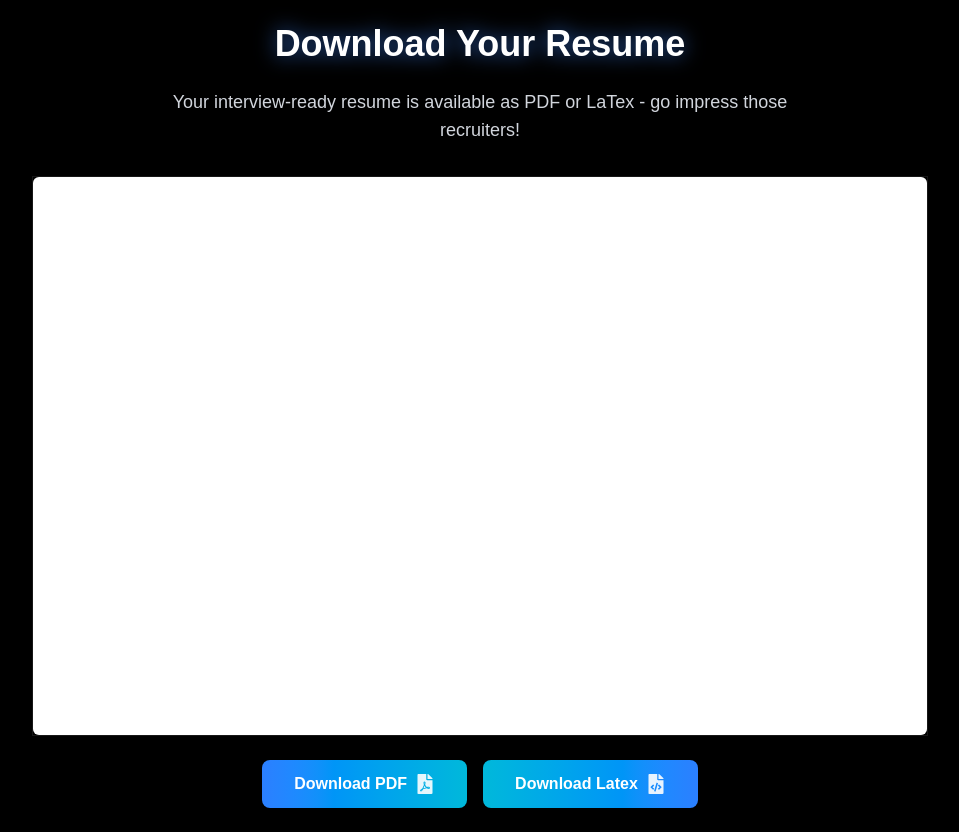
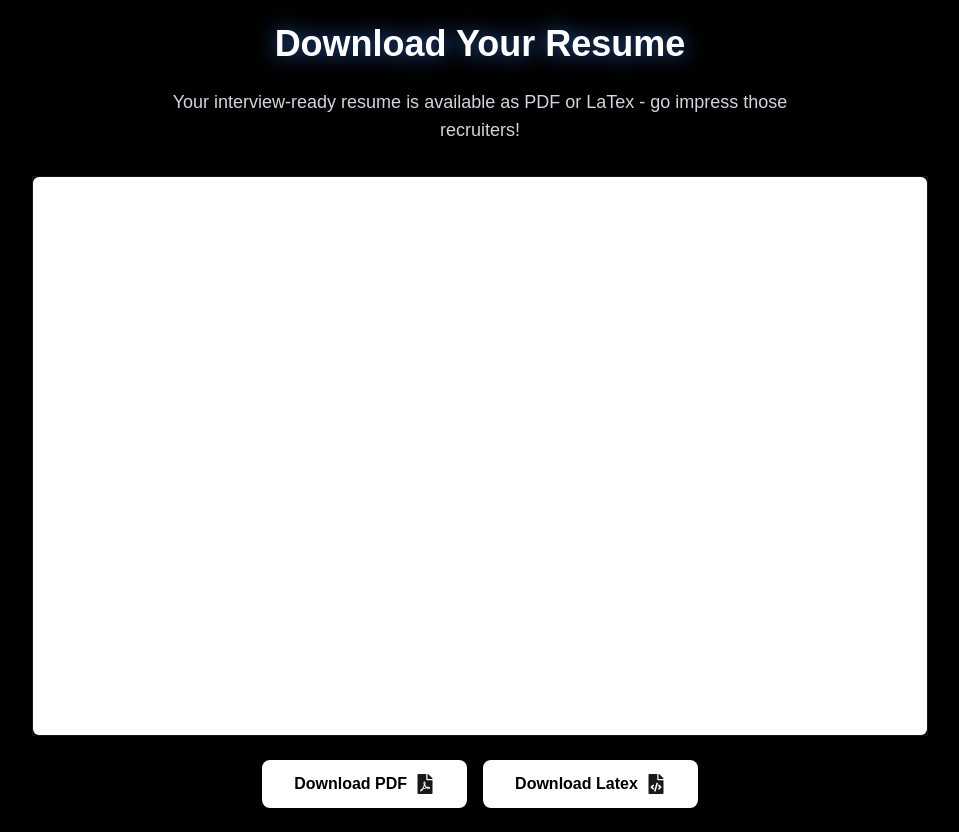
Before and after one commit to justintimejt/CrackdResume, a Next.js app: page /result in a window 1280 px wide. Shown: the whole page, without its empty margins (160-1119 px from the left). Built offline with nearby package versions, Linux system fonts and the light colour scheme; no server answers.

Commit message:
feat: styling on /result buttons

```diff
--- a/src/app/result/page.tsx
+++ b/src/app/result/page.tsx
@@ -3,6 +3,7 @@
 import { useEffect, useState, useMemo } from 'react';
 import { useSearchParams } from 'next/navigation';
 import { FaFilePdf, FaFileCode } from "react-icons/fa";
+import { SiOverleaf } from "react-icons/si";
 import { createClient } from '@supabase/supabase-js';
 
 
@@ -83,9 +84,16 @@ export default function ResultPage () {
                 {/*Download buttons*/}
                 <div className="mt-6 flex flex-wrap gap-4">
                     <a href={pdfUrl || '#'} download="resume.pdf">
-                        <button className="px-8 py-3 bg-gradient-to-r from-blue-500 to-cyan-500 text-white font-semibold rounded-lg shadow-lg hover:shadow-xl transition-all duration-300 hover:from-cyan-500 hover:to-blue-500 flex items-center gap-2">
+                        <button className="px-8 py-3 bg-gradient-to-r bg-white text-black font-semibold rounded-lg shadow-lg transition-all duration-300 flex items-center gap-2 hover:scale-105 transform hover:shadow-[0_0_20px_rgba(59,130,246,0.6)]">
                             Download PDF
                             <FaFilePdf className="h-5 w-5 opacity-90" />
+                        </button>
+
+                    </a>
+                    <a href={`data:text/plain;charset=utf-8,${encodeURIComponent(latex)}`} download="resume.tex">
+                        <button className="px-8 py-3 bg-gradient-to-r bg-white text-black font-semibold rounded-lg shadow-lg transition-all duration-300 flex items-center gap-2 hover:scale-105 transform hover:shadow-[0_0_20px_rgba(59,130,246,0.6)]">
+                            Download Latex
+                            <FaFileCode className="h-5 w-5 opacity-90" />
                         </button>
 
                     </a>
@@ -97,18 +105,13 @@ export default function ResultPage () {
                             target="_blank"
                             rel="noopener noreferrer"
                         >
-                            <button className="px-6 py-3 bg-green-600 text-white rounded-lg hover:bg-green-700">
+                            <button className="flex flex-wrap px-6 py-3 bg-gradient-to-r from-cyan-500 to-blue-500 text-white rounded-lg hover:from-blue-500 hover:to-cyan-500 font-semibold items-center gap-2 hover:scale-105 transform hover:shadow-[0_0_20px_rgba(59,130,246,0.6)]">
                                 Edit in Overleaf
+                                <SiOverleaf />
                             </button>
                         </a>
                     )}
-                    <a href={`data:text/plain;charset=utf-8,${encodeURIComponent(latex)}`} download="resume.tex">
-                        <button className="px-8 py-3 bg-gradient-to-r from-cyan-500 to-blue-500 text-white font-semibold rounded-lg shadow-lg hover:shadow-xl transition-all duration-300 hover:from-blue-500 hover:to-cyan-500 flex items-center gap-2">
-                            Download Latex
-                            <FaFileCode className="h-5 w-5 opacity-90" />
-                        </button>
 
-                    </a>
                 </div>
             </div>
 
```
